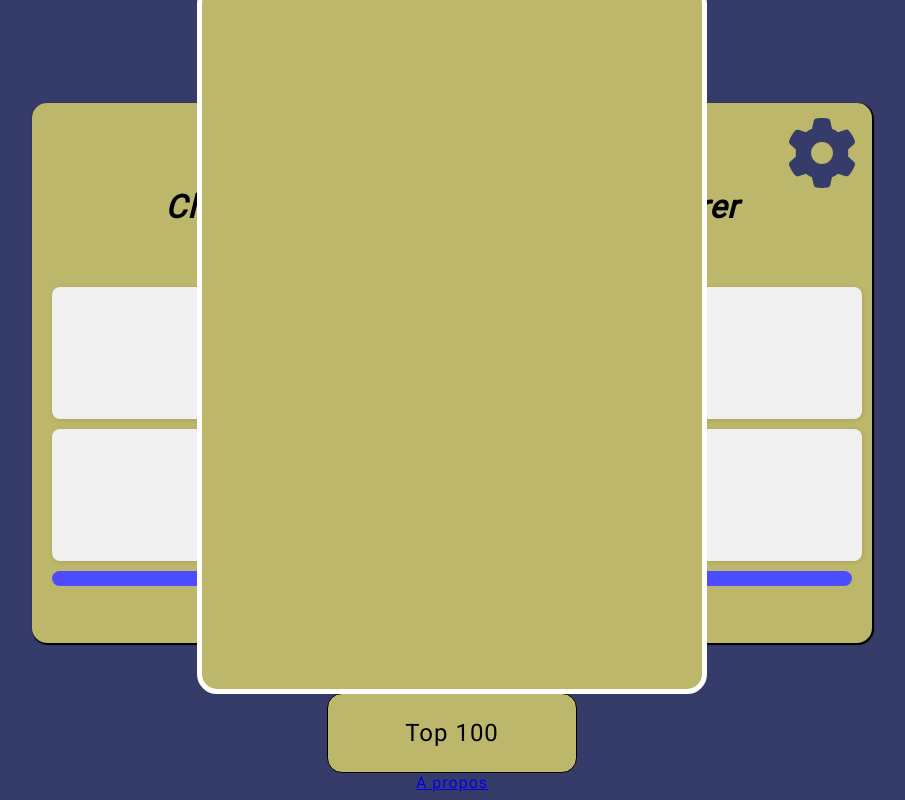
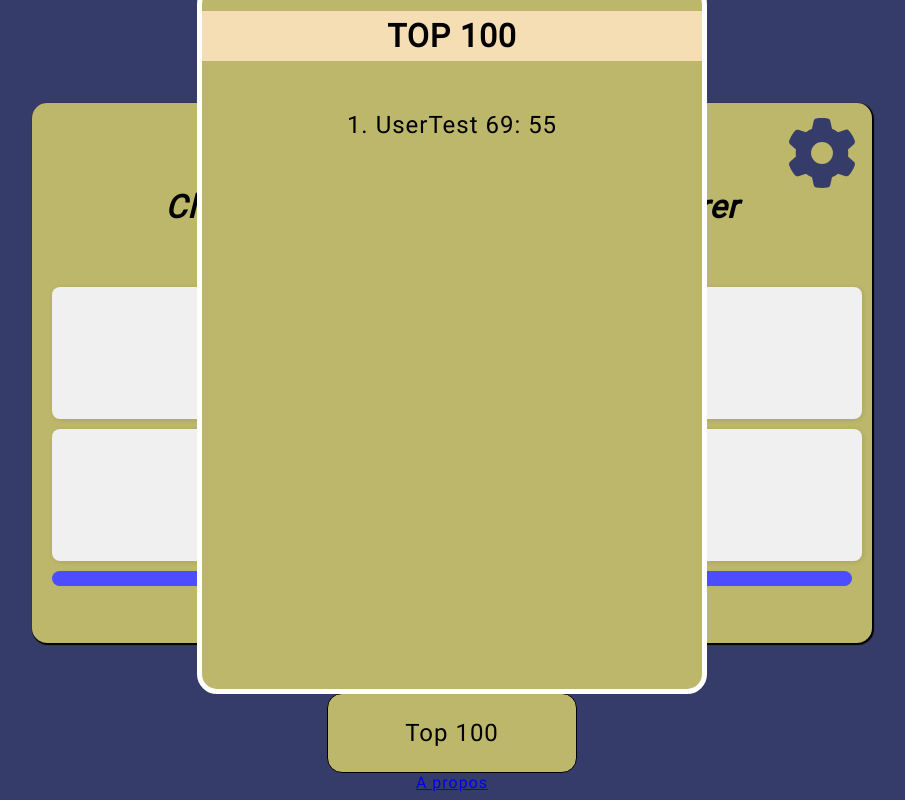
Before and after one commit to GoutteDooo/QuizDesDevs, a website with bundled scripts: page public/index.html in a window 1280 px wide. Both pictures are taken after a click on the button "Top 100". Shown: the part 121-921 px from the top of the page, without its empty margins (188-1093 px from the left). Built offline with nearby package versions, Linux system fonts and the light colour scheme; files whose address does not match are found by name.

Commit message:
maj top 100

```diff
--- a/public/app.js
+++ b/public/app.js
@@ -1,12 +1,9 @@
 export function getTop100Scores() {
   return fetch("/top-100")
-    .then(async (res) => {
-      const text = await res.text(); // Lis la réponse brute
-      console.log("Réponse brute :", text); // Journalise la réponse
-
+    .then((res) => {
       // Si la réponse est un JSON valide, la parse
       try {
-        return JSON.parse(text);
+        return res.json();
       } catch (error) {
         throw new Error("La réponse n'est pas un JSON valide : " + text);
       }
--- a/public/index.html
+++ b/public/index.html
@@ -101,7 +101,10 @@
     </div>
 
     <button class="top-100">Top 100</button>
-    <div class="leaderboard"> <h1>TOP 100 </h1></div>
+    <div class="leaderboard">
+    <h1>TOP 100 </h1>
+      <li class="top100-li">1. UserTest 69: 55</li>
+  </div>
     <a href="./a-propos.html#aPropos">A propos</a>
     <script type="module" src="./index.js"></script>
   </body>
--- a/public/index.js
+++ b/public/index.js
@@ -588,23 +588,22 @@ responsesContainer.addEventListener("click", () => {
   }
 });
 
-/* FEATURE */
-// index.js
+/* CORRESPONDANCE BACK ET FRONT */
 
-// Importer la fonction getTop100Scores depuis app.js
 import { getTop100Scores } from "./app.js";
 
-// Exemple d'utilisation pour afficher les scores dans l'interface du quiz
+//Lorsque la page se charge, va chercher directement le top 100 et l'affiche dans le bouton top 100
 document.addEventListener("DOMContentLoaded", async () => {
   try {
     const topScores = await getTop100Scores();
 
     const scoreList = document.querySelector(".leaderboard");
-    scoreList.innerHTML = ""; // Nettoyer la liste
+    // scoreList.innerHTML = ""; // Nettoyer la liste
     console.log(topScores);
 
     topScores.forEach((score, index) => {
       const listItem = document.createElement("li");
+      listItem.classList.add("top100-li");
       listItem.textContent = `${index + 1}. ${score.pseudo}: ${score.score}`;
       scoreList.appendChild(listItem);
     });
--- a/public/style.css
+++ b/public/style.css
@@ -452,3 +452,8 @@ img {
   height: 50px;
   margin-bottom: 50px;
 }
+
+.top100-li {
+  list-style: none;
+  font-size: 1.5rem;
+}
```
Also changed, not shown: 1 other file.
